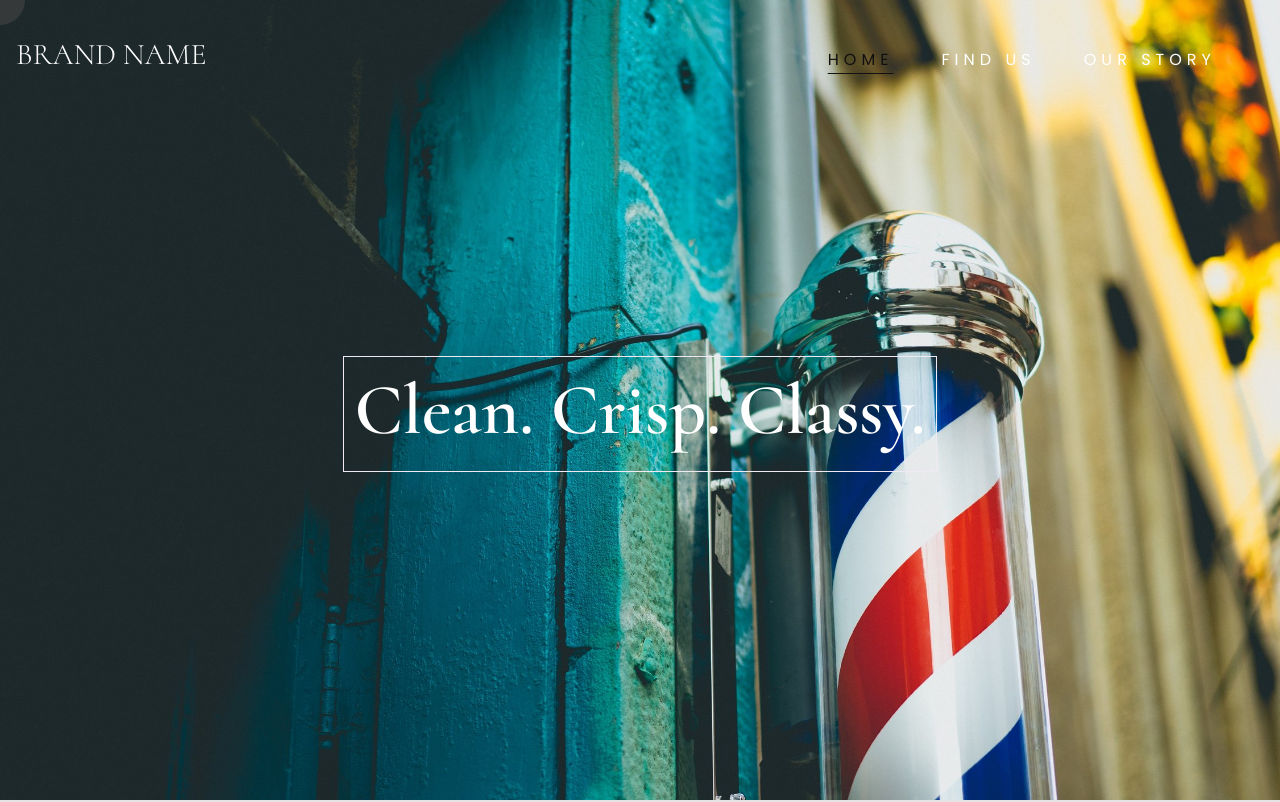
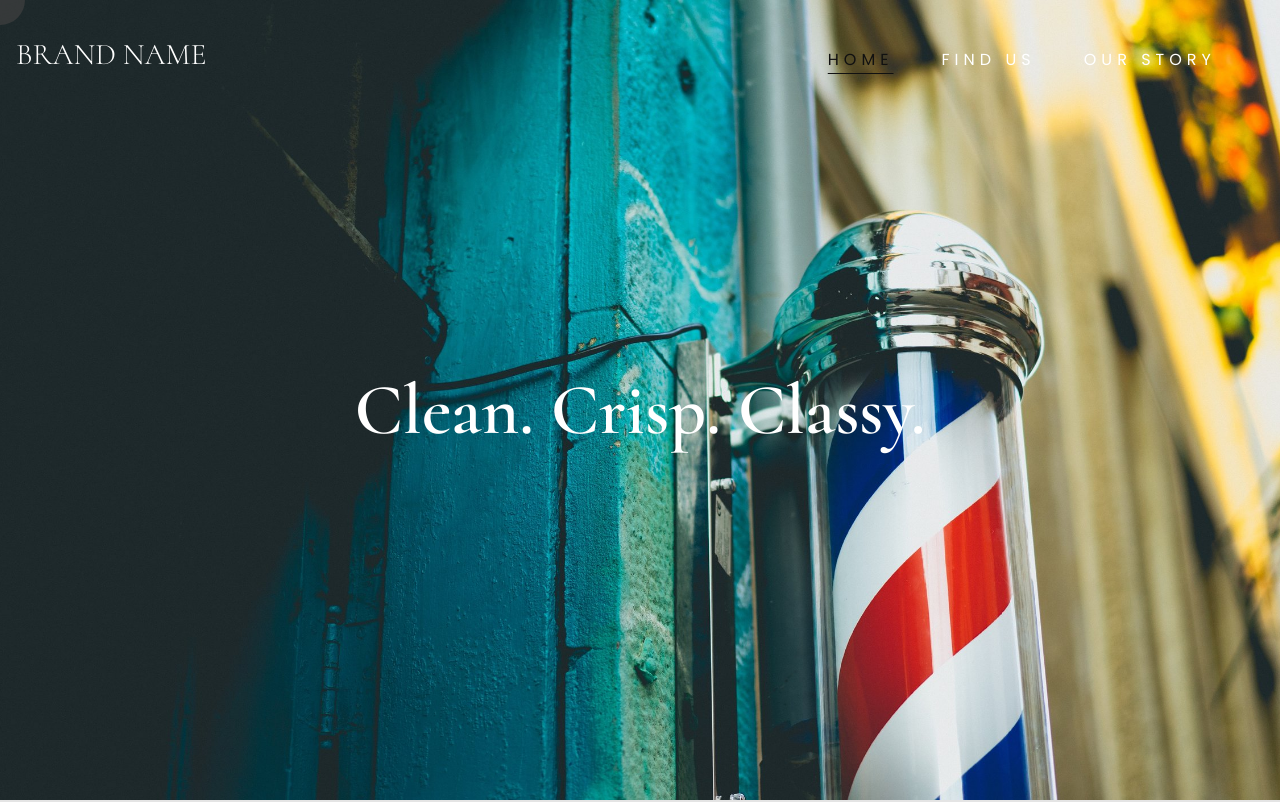
Before and after one commit to EvesLastDescendant/barbershopp, a React (Vite) app: page / in a window 1280 px wide. Shown: the top 802 px of the page. Built offline with nearby package versions, Linux system fonts and the light colour scheme.

Commit message:
removed element prop

```diff
--- a/src/App.css
+++ b/src/App.css
@@ -55,7 +55,6 @@
 
 
 .app {
-    border: 1px solid #efe9f4;
     padding: 10px;
     display: flex;
     align-items: center;
```
